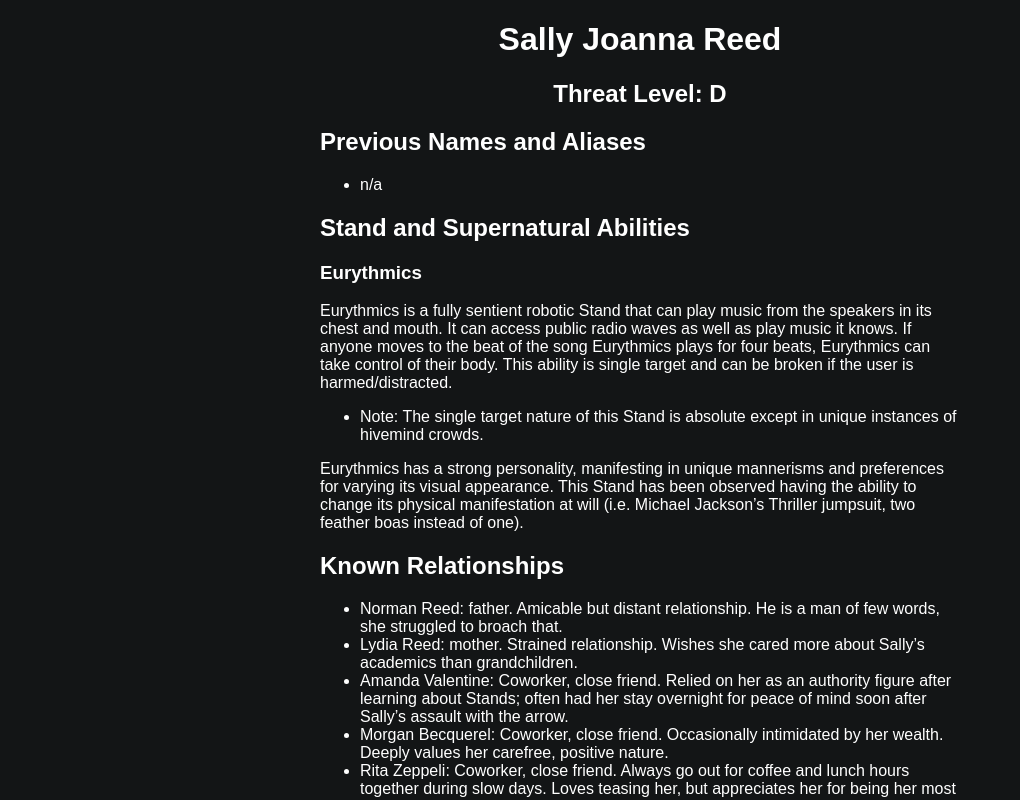
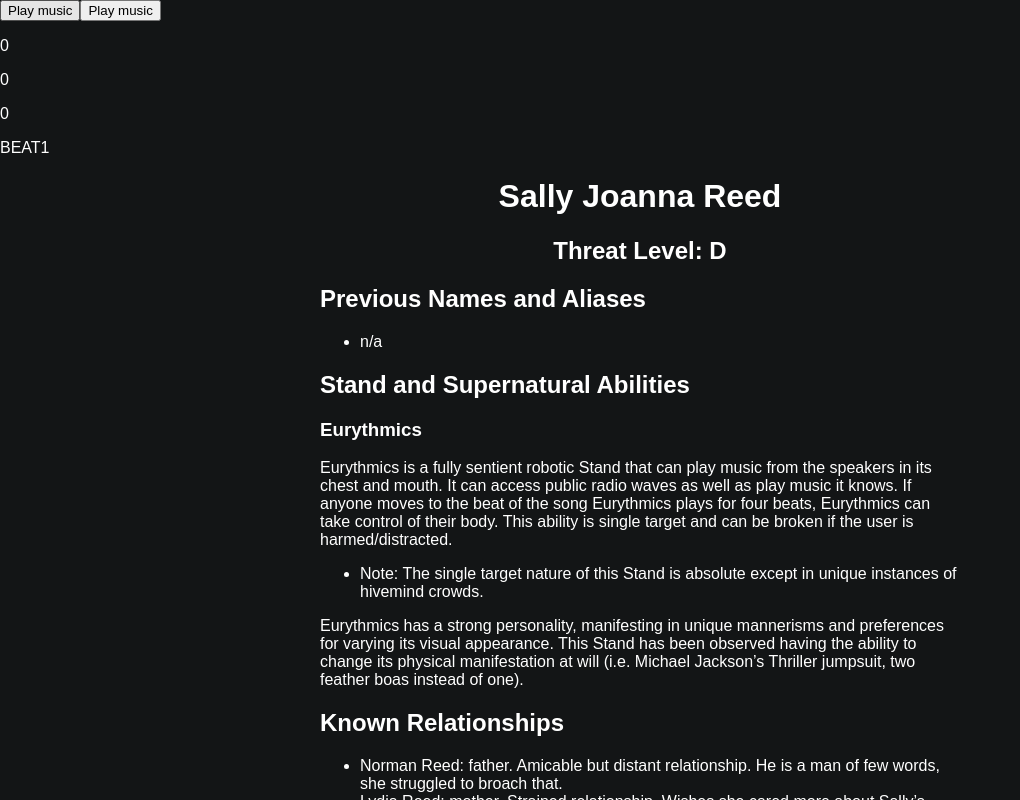
Before and after one commit to leafgilly/brienne_documentation, a React (Create React App) app in the folder my-app/: page /Sally in a window 1280 px wide. Shown: the top 800 px of the page, without its empty margins (0-1020 px from the left). Built offline with nearby package versions, Linux system fonts and the light colour scheme.

Commit message:
added sally beat + music

```diff
--- a/my-app/src/pages/Sally.js
+++ b/my-app/src/pages/Sally.js
@@ -1,19 +1,105 @@
 import { Link } from "react-router-dom";
+import React, {useState, useCallback, useEffect } from 'react';
 import {connect} from 'react-redux';
+
+import music from '../audio/SweetDreams.mp3'
 
 const Sally = (props) => {
 
     //VISITED STATE
 
-    var pagesVisited = JSON.parse(document.cookie);
-    pagesVisited["Sally"] = true;
-    document.cookie = JSON.stringify(pagesVisited);
+    // var pagesVisited = JSON.parse(document.cookie);
+    // pagesVisited["Sally"] = true;
+    // document.cookie = JSON.stringify(pagesVisited);
+
+    function beat (amt) {
+        props.dispatch({
+            type: 'updatebeat',
+            value: amt,
+        });
+    }
+
+
+    const [counter, setCounter] = React.useState(0);
+
+    React.useEffect(() => {
+        if (props.SallyCorruption>=1) {
+                const timer =
+            setInterval(() => setCounter(counter + 1), 948);
+            if (counter === 4) {
+                setCounter(0);
+                beat(-10);
+
+            }
+            beat(counter);
+            return () => clearInterval(timer);
+        }
+    }, [counter, props.SallyCorruption]);
+
+    function corrupt (amt) {
+        props.dispatch({
+            type: 'corruptSally',
+            value: amt,
+        });
+    }
+
+    let sweetdreams = new Audio(music);
+
+    const [audioError, setAudioError] = React.useState();
+    const [audio, setAudio1] = React.useState();
+
+    // 1. load the audio in a user interaction
+    const loadAudio = () => {
+      const _audio = sweetdreams;
+      _audio.load();
+      _audio.addEventListener('canplaythrough', () => {
+        console.log('loaded audio');
+        setAudio1(_audio);
+      });
+    };
+
+    const [swap, changeAudio] = React.useState(0);
+
+    // 2. now you can play the audio on all subsequent events
+    const playAudio = async () => {
+        // if (swap === 0) {
+            // changeAudio(1);
+            setAudioError(undefined);
+            await new Promise((r) => setTimeout(r, 100));
+            audio && audio.play().catch((e) => {
+                setAudioError(e);
+            });
+        // } else if (swap === 1) {
+        //     changeAudio(0);
+        //     setAudioError(undefined);
+        //     await new Promise((r) => setTimeout(r, 100));
+        //     audio2 && audio2.play().catch((e) => {
+        //         setAudioError(e);
+        //     });
+        // }
+    };
+
+
 
     return (
     <>
+    <button onClick={()=>{
+            loadAudio();
+        }}>Play music</button>
+        <button onClick={()=>{
+            corrupt(1);
+            playAudio();
+        }}>Play music</button>
+    <p>{props.SallyCorruption}</p>
+    <p>{props.SallyBeat}</p>
+    <p>{counter}</p>
+    <p style={{display: props.SallyBeat===0 ? 'block' : 'none'}}>BEAT1</p>
+    <p style={{display: props.SallyBeat===1 ? 'block' : 'none'}}>BEAT2</p>
+    <p style={{display: props.SallyBeat===3 ? 'block' : 'none'}}>BEAT3</p>
+    <p style={{display: props.SallyBeat===6 ? 'block' : 'none'}}>BEAT4</p>
     <div class='document'>
     <h1 style={{textAlign: 'center'}}>Sally Joanna Reed</h1>
-    <h2 style={{textAlign: 'center'}}>Threat Level: D</h2>
+    <h2 style={{textAlign: 'center'}}>Threat Level: D</h2> {/*CHANGE D TO DISCO AND HAVE THE COLOR CHANGING/MUSIC START*/}
     <h2>Previous Names and Aliases</h2>
     <ul>
         <li>n/a</li>
@@ -68,5 +154,7 @@ const Sally = (props) => {
     return {
         MorganName: state.MorganName,
         AmandaName: state.AmandaName,
+        SallyCorruption: state.SallyCorruption,
+        SallyBeat: state.SallyBeat,
     };
   })(Sally);
--- a/my-app/src/store.js
+++ b/my-app/src/store.js
@@ -18,6 +18,11 @@ const initialState = {
     //RITA VALUES
     RitaName: ['Rita', ' ', 'Zeppeli'],
     RitaCorruption: 0,
+
+    //SALLY VALUES
+    SallyName: ['Sally', ' ', 'Reed'],
+    SallyCorruption: 0,
+    SallyBeat: 0,
 };
 
 function reducer(state, action) {
@@ -57,6 +62,14 @@ function reducer(state, action) {
         const newState = {...state};
         newState.RitaCorruption += action.value;
         return newState;
+    } else if (action.type === 'corruptSally') {
+        const newState = {...state};
+        newState.SallyCorruption += action.value;
+        return newState;
+    } else if (action.type === 'updatebeat') {
+        const newState = {...state};
+        newState.SallyBeat += action.value;
+        return newState;
     } else {
         return state;
     }
```
Also changed, not shown: 1 other file (tests, documents, lock files or other folders).
